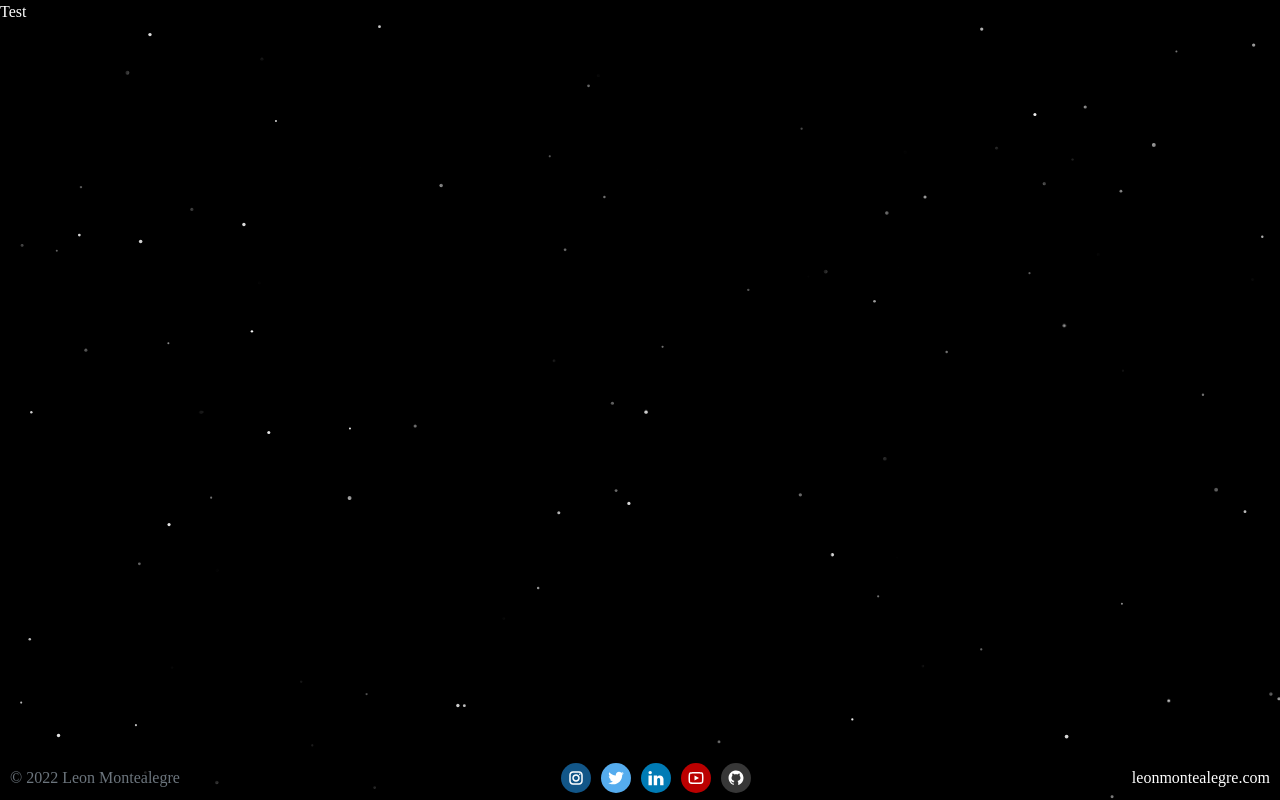
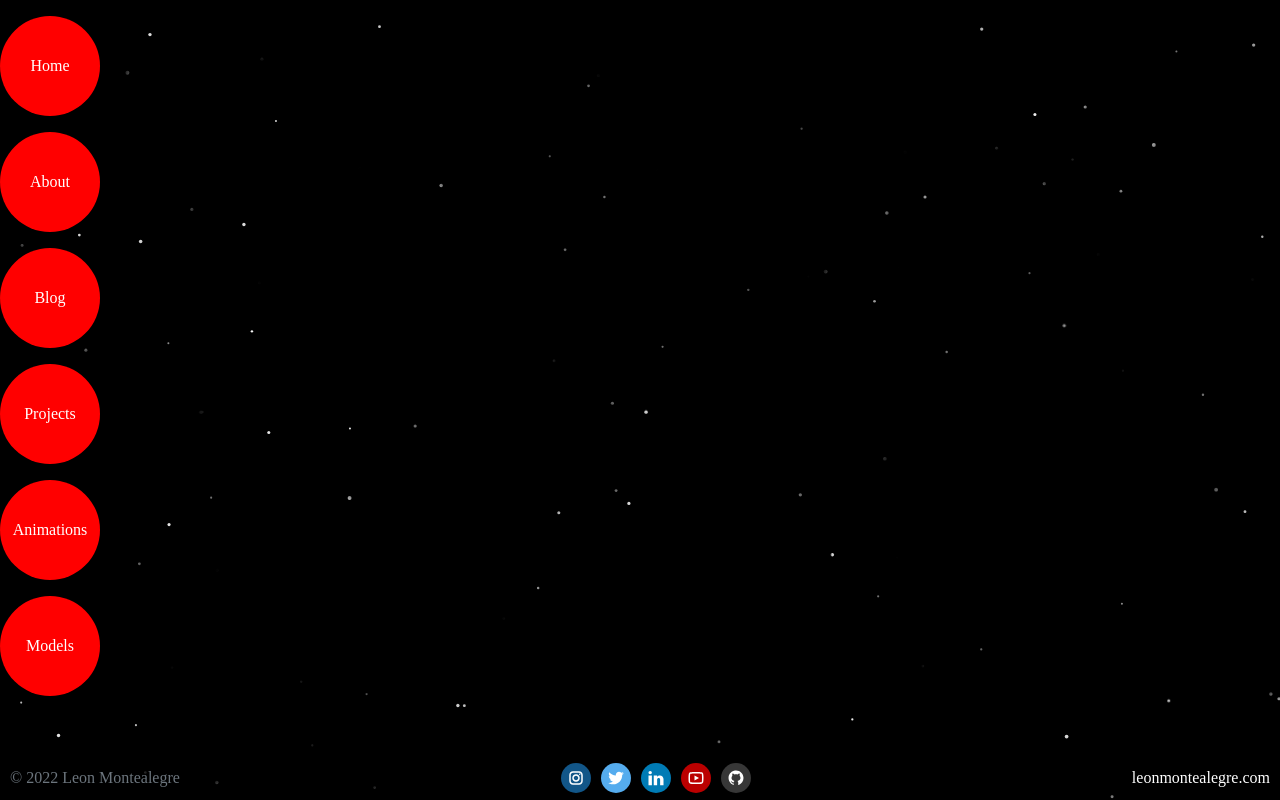
Before and after one commit to LeonMontealegre/Website, a Next.js app: page / in a window 1280 px wide. Built offline with nearby package versions, Linux system fonts and the light colour scheme; a web font is replaced by a local one.

Commit message:
Added initial menu

```diff
--- a/src/pages/index.module.css
+++ /dev/null
@@ -1,4 +0,0 @@
-
-.container {
-    padding: 0 2rem;
-}
--- /dev/null
+++ b/src/pages/index.module.scss
@@ -0,0 +1,27 @@
+
+.container {
+    position: fixed;
+
+    width: 100vw;
+    height: 100vh;
+}
+
+.circle {
+    width: 100px;
+    height: 100px;
+    line-height: 100px;
+
+    border-radius: 50%;
+
+    text-align: center;
+
+    background-color: red;
+
+    transition: transform 0.5s;
+
+    &:hover {
+        cursor: pointer;
+
+        transform: scale(1.1);
+    }
+}
--- a/src/pages/index.tsx
+++ b/src/pages/index.tsx
@@ -1,16 +1,22 @@
 import type {NextPage} from "next";
 import Head from "next/head";
 import Image from "next/image";
+import Link from "next/link";
 
-import styles from "./index.module.css";
+import styles from "./index.module.scss";
 
 
 const Home: NextPage = () => {
     return (
-        <div>
-            Test
+        <div className={styles["container"]}>
+            <Link href="/"          ><div className={styles["circle"]}><p>Home      </p></div></Link>
+            <Link href="/about"     ><div className={styles["circle"]}><p>About     </p></div></Link>
+            <Link href="/blog"      ><div className={styles["circle"]}><p>Blog      </p></div></Link>
+            <Link href="/projects"  ><div className={styles["circle"]}><p>Projects  </p></div></Link>
+            <Link href="/animations"><div className={styles["circle"]}><p>Animations</p></div></Link>
+            <Link href="/models"    ><div className={styles["circle"]}><p>Models    </p></div></Link>
         </div>
-    )
+    );
 }
 
 
```
